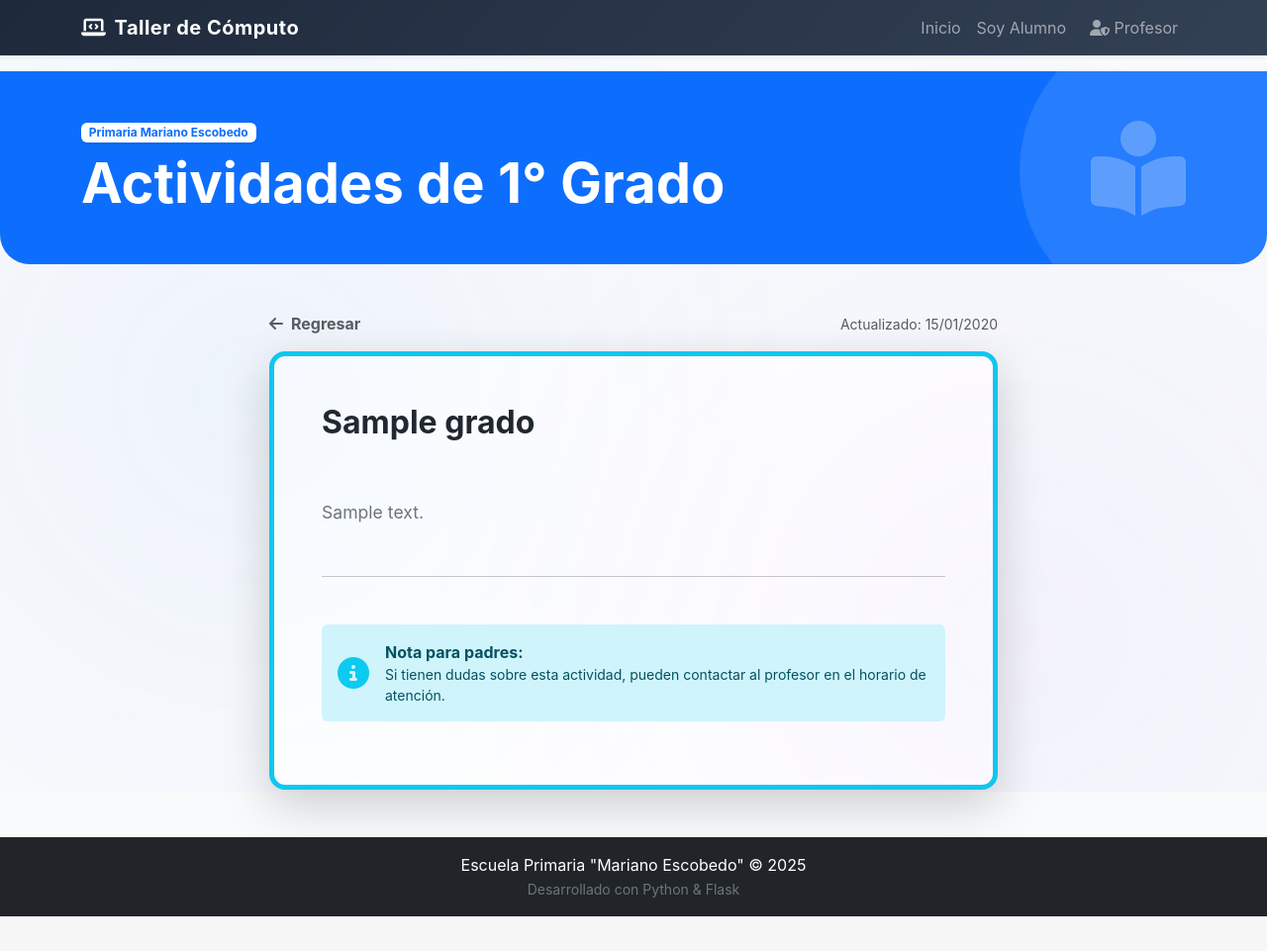
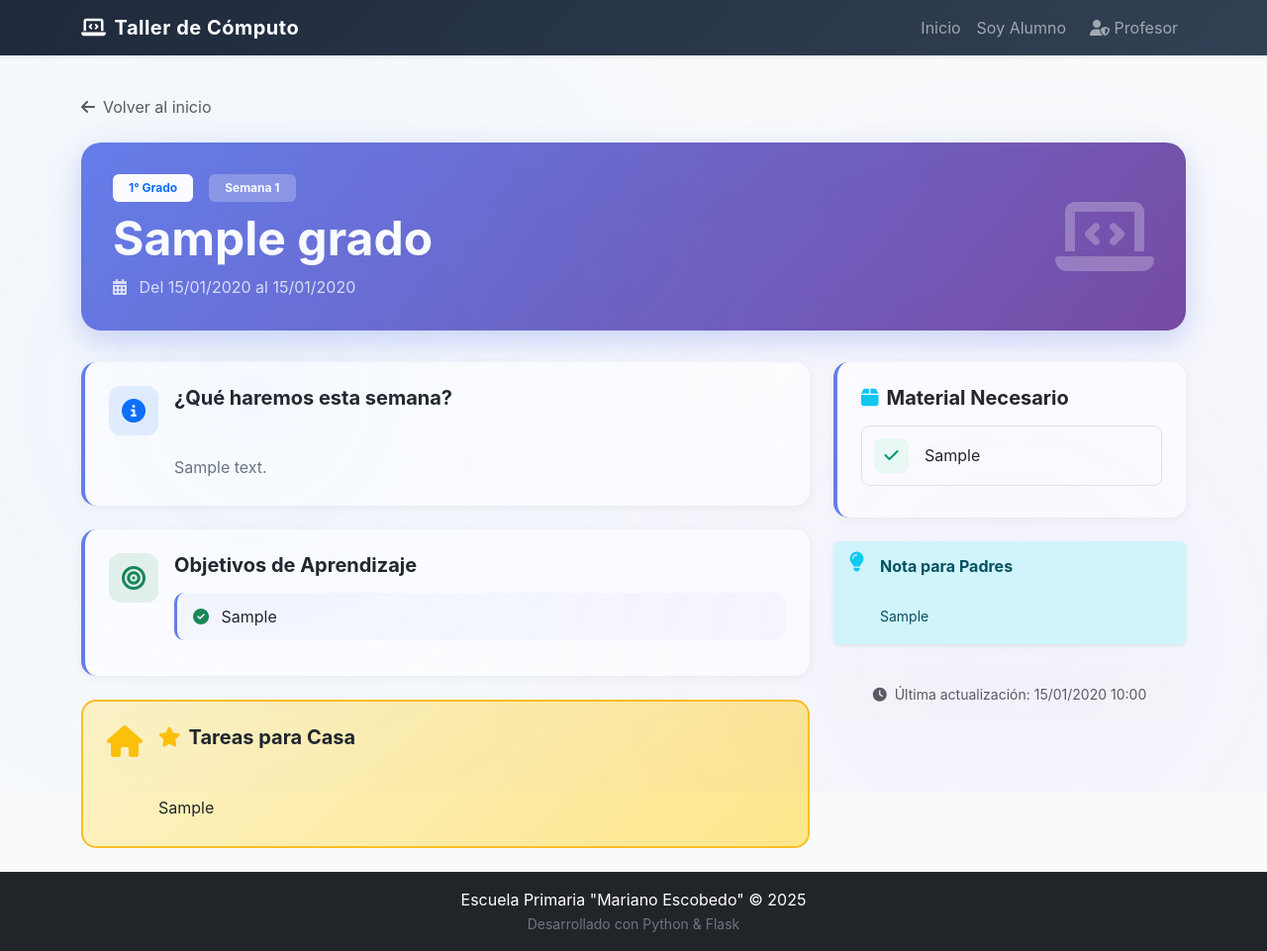
Before and after one commit to vicmvg/taller-computoV2, a Flask app: page /grado/1 in a window 1280 px wide. Shown: the whole page at 99% size. Before the commit the page ends 926 px from the top, so only its background shows below. Run offline with Flask 3, Linux system fonts and the light colour scheme; tables that the repository leaves empty hold one stand-in row (values such as "Sample post").

Commit message:
ver gradomejorado

```diff
--- a/web/templates/publico/ver_grado.html
+++ b/web/templates/publico/ver_grado.html
@@ -2,62 +2,241 @@
 
 {% block content %}
 
-<div class="bg-primary py-5 text-white mb-5 position-relative overflow-hidden" style="border-radius: 0 0 30px 30px;">
-    <div class="container position-relative" style="z-index: 2;">
+<style>
+    .semana-banner {
+        background: linear-gradient(135deg, #667eea 0%, #764ba2 100%);
+        border-radius: 20px;
+        padding: 2rem;
+        color: white;
+        margin-bottom: 2rem;
+        box-shadow: 0 10px 30px rgba(102, 126, 234, 0.3);
+    }
+
+    .info-card {
+        background: white;
+        border-radius: 15px;
+        padding: 1.5rem;
+        margin-bottom: 1.5rem;
+        border-left: 4px solid #667eea;
+        box-shadow: 0 2px 10px rgba(0,0,0,0.05);
+        transition: transform 0.2s;
+    }
+
+    .info-card:hover {
+        transform: translateY(-2px);
+        box-shadow: 0 5px 20px rgba(0,0,0,0.1);
+    }
+
+    .icon-box {
+        width: 50px;
+        height: 50px;
+        border-radius: 12px;
+        display: flex;
+        align-items: center;
+        justify-content: center;
+        font-size: 1.5rem;
+        flex-shrink: 0;
+    }
+
+    .objetivo-item {
+        padding: 0.75rem 1rem;
+        background: #f8f9ff;
+        border-radius: 10px;
+        border-left: 3px solid #667eea;
+        margin-bottom: 0.75rem;
+    }
+
+    .material-item {
+        display: flex;
+        align-items: center;
+        padding: 0.75rem;
+        background: #fff;
+        border-radius: 8px;
+        margin-bottom: 0.5rem;
+        border: 1px solid #e5e7eb;
+    }
+
+    .material-icon {
+        width: 35px;
+        height: 35px;
+        background: #ecfdf5;
+        color: #059669;
+        border-radius: 8px;
+        display: flex;
+        align-items: center;
+        justify-content: center;
+        margin-right: 1rem;
+    }
+
+    .tarea-destacada {
+        background: linear-gradient(135deg, #fef3c7 0%, #fde68a 100%);
+        border-radius: 15px;
+        padding: 1.5rem;
+        border: 2px solid #fbbf24;
+    }
+</style>
+
+<div class="container py-4">
+    <!-- Breadcrumb / Navegación -->
+    <div class="mb-4">
+        <a href="{{ url_for('index') }}" class="text-decoration-none text-muted">
+            <i class="fas fa-arrow-left me-2"></i>Volver al inicio
+        </a>
+    </div>
+
+    {% if actividad %}
+    <!-- Banner de la semana -->
+    <div class="semana-banner">
         <div class="row align-items-center">
             <div class="col-md-8">
-                <span class="badge bg-white text-primary mb-2 shadow-sm">Primaria Mariano Escobedo</span>
-                <h1 class="display-4 fw-bold mb-0">Actividades de {{ grado }}° Grado</h1>
+                <div class="d-flex align-items-center mb-2">
+                    <span class="badge bg-white text-primary px-3 py-2 me-3">{{ grado }}° Grado</span>
+                    {% if actividad.numero_semana %}
+                    <span class="badge bg-light bg-opacity-25 px-3 py-2">Semana {{ actividad.numero_semana }}</span>
+                    {% endif %}
+                </div>
+                <h1 class="display-5 fw-bold mb-2">{{ actividad.titulo }}</h1>
+                {% if actividad.fecha_inicio and actividad.fecha_fin %}
+                <p class="mb-0 opacity-75">
+                    <i class="fas fa-calendar-alt me-2"></i>
+                    Del {{ actividad.fecha_inicio.strftime('%d/%m/%Y') }} al {{ actividad.fecha_fin.strftime('%d/%m/%Y') }}
+                </p>
+                {% endif %}
             </div>
             <div class="col-md-4 text-end d-none d-md-block">
-                <i class="fas fa-book-reader fa-6x opacity-25"></i>
+                <i class="fas fa-laptop-code fa-5x opacity-25"></i>
             </div>
         </div>
     </div>
-    <div style="position: absolute; top: -50px; right: -50px; width: 300px; height: 300px; background: rgba(255,255,255,0.1); border-radius: 50%;"></div>
-</div>
 
-<div class="container pb-5">
-    <div class="row justify-content-center">
+    <div class="row">
+        <!-- Columna principal -->
         <div class="col-lg-8">
 
-            <div class="d-flex justify-content-between align-items-center mb-3">
-                <a href="{{ url_for('index') }}" class="text-decoration-none text-muted fw-bold">
-                    <i class="fas fa-arrow-left me-2"></i>Regresar
-                </a>
-                {% if actividad %}
-                <small class="text-muted">Actualizado: {{ actividad.fecha_actualizacion.strftime('%d/%m/%Y') }}</small>
-                {% endif %}
-            </div>
-
-            <div class="glass-card p-5 border-top border-5 border-info shadow-lg">
-                {% if actividad %}
-                    <h2 class="fw-bold text-dark mb-4">{{ actividad.titulo }}</h2>
-
-                    <div class="text-secondary" style="font-size: 1.1rem; line-height: 1.8; white-space: pre-line;">
-                        {{ actividad.descripcion }}
+            <!-- Descripción general -->
+            {% if actividad.descripcion %}
+            <div class="info-card">
+                <div class="d-flex align-items-start">
+                    <div class="icon-box bg-primary bg-opacity-10 text-primary me-3">
+                        <i class="fas fa-info-circle"></i>
                     </div>
-
-                    <hr class="my-5 opacity-25">
-
-                    <div class="alert alert-info border-0 d-flex align-items-center">
-                        <i class="fas fa-info-circle fa-2x me-3 text-info"></i>
-                        <div>
-                            <strong>Nota para padres:</strong>
-                            <p class="mb-0 small">Si tienen dudas sobre esta actividad, pueden contactar al profesor en el horario de atención.</p>
+                    <div class="flex-grow-1">
+                        <h5 class="fw-bold mb-3">¿Qué haremos esta semana?</h5>
+                        <div class="text-secondary" style="line-height: 1.8; white-space: pre-line;">
+                            {{ actividad.descripcion }}
                         </div>
                     </div>
+                </div>
+            </div>
+            {% endif %}
 
-                {% else %}
-                    <div class="text-center py-5">
-                        <i class="fas fa-pencil-ruler fa-4x text-muted opacity-25 mb-3"></i>
-                        <h3 class="text-muted">Sin actividades publicadas</h3>
-                        <p class="text-muted">El profesor aún no ha subido la planeación para esta semana.</p>
+            <!-- Objetivos de aprendizaje -->
+            {% if actividad.objetivos %}
+            <div class="info-card">
+                <div class="d-flex align-items-start">
+                    <div class="icon-box bg-success bg-opacity-10 text-success me-3">
+                        <i class="fas fa-bullseye"></i>
                     </div>
-                {% endif %}
+                    <div class="flex-grow-1">
+                        <h5 class="fw-bold mb-3">Objetivos de Aprendizaje</h5>
+                        {% set objetivos_lista = actividad.objetivos.split('\n') %}
+                        {% for objetivo in objetivos_lista %}
+                            {% if objetivo.strip() %}
+                            <div class="objetivo-item">
+                                <i class="fas fa-check-circle text-success me-2"></i>
+                                {{ objetivo.strip() }}
+                            </div>
+                            {% endif %}
+                        {% endfor %}
+                    </div>
+                </div>
+            </div>
+            {% endif %}
+
+            <!-- Tareas para casa -->
+            {% if actividad.tareas %}
+            <div class="tarea-destacada">
+                <div class="d-flex align-items-start">
+                    <div class="me-3">
+                        <i class="fas fa-home fa-2x text-warning"></i>
+                    </div>
+                    <div class="flex-grow-1">
+                        <h5 class="fw-bold text-dark mb-3">
+                            <i class="fas fa-star text-warning me-2"></i>Tareas para Casa
+                        </h5>
+                        <div class="text-dark" style="line-height: 1.8; white-space: pre-line;">
+                            {{ actividad.tareas }}
+                        </div>
+                    </div>
+                </div>
+            </div>
+            {% endif %}
+
+        </div>
+
+        <!-- Columna lateral -->
+        <div class="col-lg-4">
+
+            <!-- Material necesario -->
+            {% if actividad.material_necesario %}
+            <div class="info-card">
+                <h5 class="fw-bold mb-3">
+                    <i class="fas fa-box text-info me-2"></i>Material Necesario
+                </h5>
+                {% set materiales_lista = actividad.material_necesario.split('\n') %}
+                <div class="material-list">
+                    {% for material in materiales_lista %}
+                        {% if material.strip() %}
+                        <div class="material-item">
+                            <div class="material-icon">
+                                <i class="fas fa-check"></i>
+                            </div>
+                            <span class="text-dark">{{ material.strip() }}</span>
+                        </div>
+                        {% endif %}
+                    {% endfor %}
+                </div>
+            </div>
+            {% endif %}
+
+            <!-- Observaciones -->
+            {% if actividad.observaciones %}
+            <div class="alert alert-info border-0 shadow-sm">
+                <div class="d-flex align-items-start">
+                    <i class="fas fa-lightbulb fa-lg me-3 text-info mt-1"></i>
+                    <div>
+                        <h6 class="fw-bold mb-2">Nota para Padres</h6>
+                        <div class="small" style="line-height: 1.6; white-space: pre-line;">
+                            {{ actividad.observaciones }}
+                        </div>
+                    </div>
+                </div>
+            </div>
+            {% endif %}
+
+            <!-- Información de actualización -->
+            <div class="text-center text-muted small mt-4 p-3 bg-light rounded">
+                <i class="fas fa-clock me-1"></i>
+                Última actualización: {{ actividad.fecha_actualizacion.strftime('%d/%m/%Y %H:%M') }}
             </div>
 
         </div>
     </div>
+
+    {% else %}
+    <!-- Sin actividades -->
+    <div class="text-center py-5">
+        <div class="mb-4">
+            <i class="fas fa-calendar-times fa-5x text-muted opacity-25"></i>
+        </div>
+        <h3 class="text-muted mb-3">Sin planeación disponible</h3>
+        <p class="text-muted">El profesor aún no ha publicado las actividades para {{ grado }}° grado esta semana.</p>
+        <a href="{{ url_for('index') }}" class="btn btn-outline-primary mt-3">
+            <i class="fas fa-arrow-left me-2"></i>Volver al inicio
+        </a>
+    </div>
+    {% endif %}
+
 </div>
+
 {% endblock %}
```
Also changed, not shown: web/models.py (+20 -4 lines), web/routes/admin.py (+80 -22 lines).
